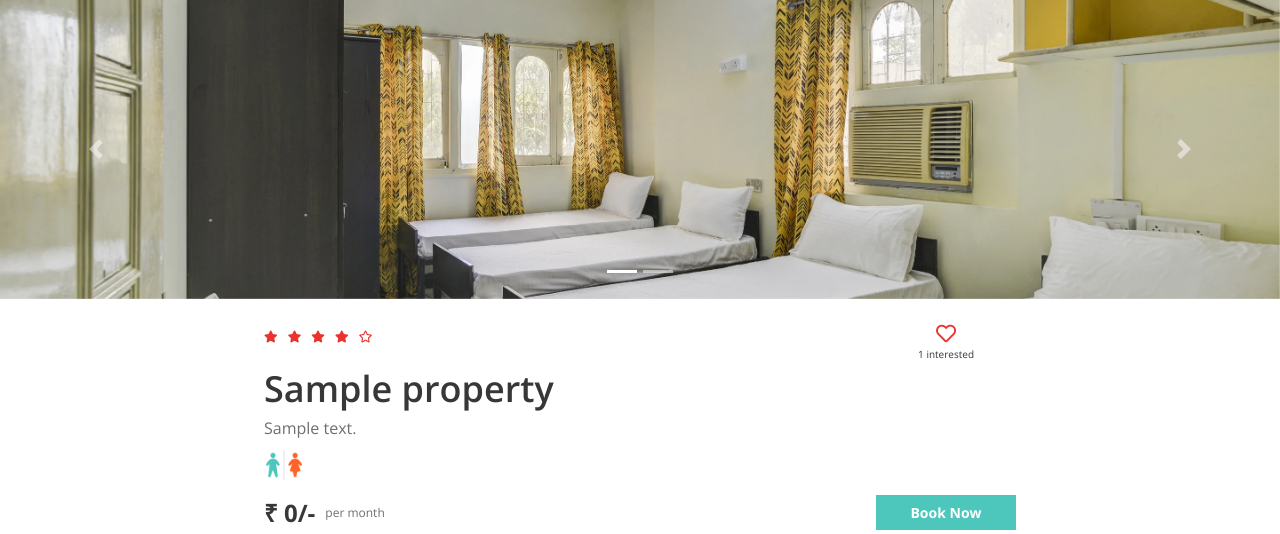
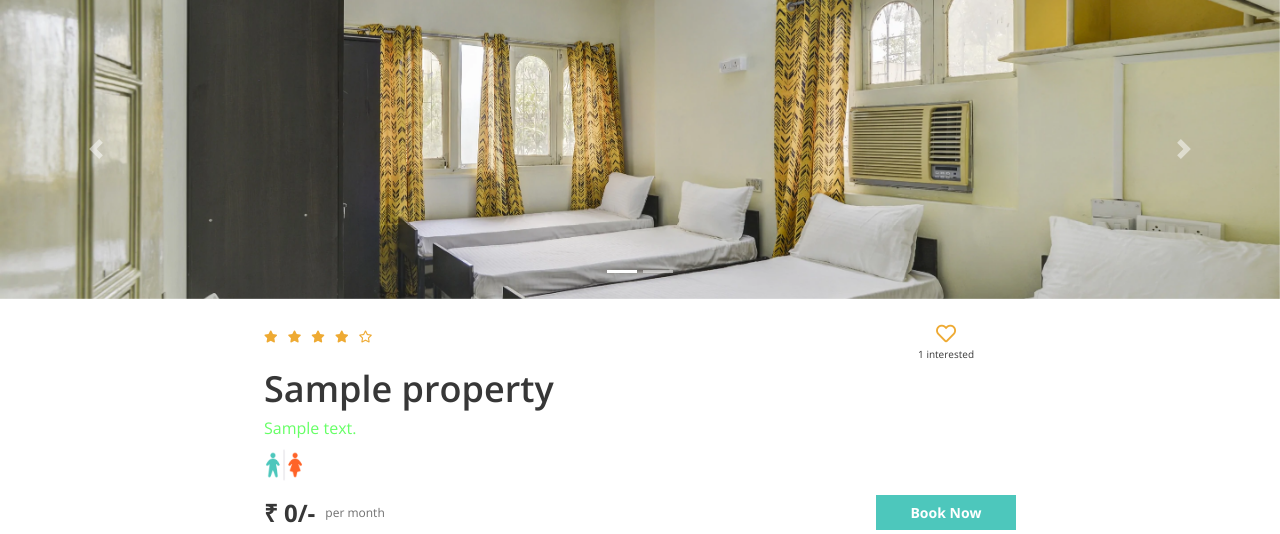
Before and after one commit to sanyam577/PGLife, a PHP site: page /property_detail.php?property_id=1 in a window 1280 px wide. Shown: the part 103-637 px from the top of the page. Run offline with PHP 8.4, Linux system fonts and the light colour scheme; tables that the repository leaves empty or names only in its code hold one stand-in row (values such as "Sample post"); some libraries are stand-ins or nearby versions.

Commit message:
changes made in css/property_detail.css file

```diff
--- a/PGLife/css/property_detail.css
+++ b/PGLife/css/property_detail.css
@@ -13,7 +13,7 @@
 }
 
 .star-container i {
-    color: #EA322E;
+    color: #EA3;
     font-size: 12px;
     margin-right: 6px;
 }
@@ -30,7 +30,7 @@
 }
 
 .interested-container i {
-    color: #EA322E;
+    color: #EA3;
     font-size: 20px;
     cursor: pointer;
 }
@@ -55,7 +55,7 @@
 }
 
 .property-address {
-    color: #6f6f6f;
+    color: #6f6f;
     font-size: 16px;
     padding-bottom: 5px;
 }
```
